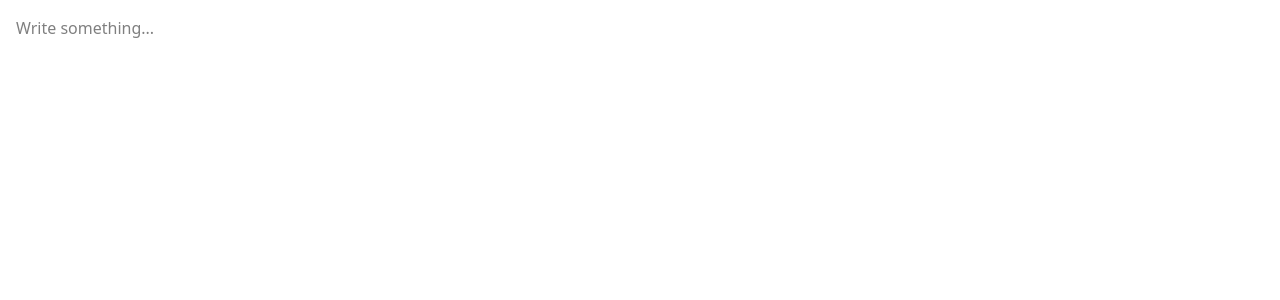
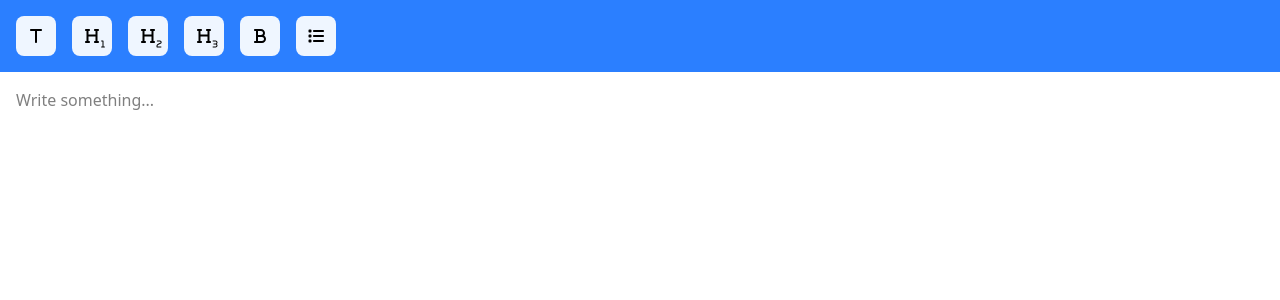
Before and after one commit to kunshbisht/note-app, a React app: page / in a window 1280 px wide. Shown: the top 300 px of the page. Built offline with nearby package versions, Linux system fonts and the light colour scheme; the HTML template or start-up script is replaced by a standard one.

Commit message:
Add navbar

```diff
--- a/package.json
+++ b/package.json
@@ -10,6 +10,8 @@
     "preview": "vite preview"
   },
   "dependencies": {
+    "@fortawesome/free-solid-svg-icons": "^7.1.0",
+    "@fortawesome/react-fontawesome": "^3.1.1",
     "react": "^19.1.1",
     "react-dom": "^19.1.1"
   },
--- a/src/App.tsx
+++ b/src/App.tsx
@@ -1,8 +1,9 @@
 import { useState, useRef, useEffect } from "react";
 import { Input } from "./components/Input";
 import { loadNote, saveNote } from "./localStorage";
+import { fa1, fa2, fa3, faBold, faHeading, faList, faT } from "@fortawesome/free-solid-svg-icons";
+import { IconButton } from "./IconButtonProps";
 
-export type Attribute = keyof Line;
 export type ListType = 'list' | 'none';
 export type HeadingType = 'none' | 'h1' | 'h2' | 'h3' | 'bold';
 
@@ -14,20 +15,34 @@ export type Line = {
 
 export default function App() {
 	const [lines, setLines] = useState<Line[]>([
-		{text:'', list: 'list', heading: 'none'}
+		{ text: '', list: 'list', heading: 'none' }
 	]);
 	const inputRefs = useRef<HTMLInputElement[]>([]);
+	const [activeIndex, setActiveIndex] = useState(0);
 
 	useEffect(() => {
 		setLines(loadNote());
+		inputRefs.current[inputRefs.current.length - 1].focus()
 	}, []);
 
 	useEffect(() => {
 		saveNote(lines);
 	}, [lines]);
 
+	useEffect(() => {
+		console.log(activeIndex);
+	}, [activeIndex])
+
 	return (
 		<div className="flex flex-col">
+			<div className="flex bg-blue-500 p-4 gap-4">
+				<IconButton lastActiveIndex={activeIndex} setLines={setLines} icon={faT} patch={{ list: "none", heading: "none" }} />
+				<IconButton lastActiveIndex={activeIndex} setLines={setLines} icon={faHeading} icon2={fa1} patch={{ list: "none", heading: "h1" }} />
+				<IconButton lastActiveIndex={activeIndex} setLines={setLines} icon={faHeading} icon2={fa2} patch={{ list: "none", heading: "h2" }} />
+				<IconButton lastActiveIndex={activeIndex} setLines={setLines} icon={faHeading} icon2={fa3} patch={{ list: "none", heading: "h3" }} />
+				<IconButton lastActiveIndex={activeIndex} setLines={setLines} icon={faBold} patch={{ heading: "bold" }} />
+				<IconButton lastActiveIndex={activeIndex} setLines={setLines} icon={faList} patch={{ list: "list", heading: "none" }} />
+			</div>
 			<div className="m-4 flex flex-col gap-2">
 				{lines.map((val, i) => (
 					<Input
@@ -37,6 +52,7 @@ export default function App() {
 						inputRefs={inputRefs}
 						lines={lines}
 						setLines={setLines}
+						setActiveIndex={setActiveIndex}
 					/>
 				))}
 			</div>
--- /dev/null
+++ b/src/IconButtonProps.tsx
@@ -0,0 +1,36 @@
+import type { IconDefinition } from "@fortawesome/free-solid-svg-icons";
+import type { Line } from "./App";
+import { FontAwesomeIcon } from "@fortawesome/react-fontawesome";
+
+type IconButtonProps = {
+	lastActiveIndex: number;
+	setLines: React.Dispatch<React.SetStateAction<Line[]>>;
+	icon: IconDefinition;
+	icon2?: IconDefinition;
+	patch: Partial<Line>;
+};
+
+export function IconButton({ lastActiveIndex, setLines, icon, icon2, patch }: IconButtonProps) {
+	return <button
+		className="bg-blue-50 text-black rounded-lg flex w-10 h-10 items-center justify-center
+			cursor-pointer hover:bg-blue-100 active:bg-blue-200 transition-colors"
+		onClick={() => {
+			setLines(prev => {
+				if (!prev[lastActiveIndex]) return prev;
+				const next = [...prev];
+				next[lastActiveIndex] = {
+					...next[lastActiveIndex],
+					...patch
+				};
+				return next;
+			});
+		}}
+	>
+		<FontAwesomeIcon icon={icon} />
+		{icon2 && <FontAwesomeIcon
+			icon={icon2}
+			className="absolute"
+			transform="shrink-8 right-11 down-8"
+		/>}
+	</button>
+}
--- a/src/components/Input.tsx
+++ b/src/components/Input.tsx
@@ -6,9 +6,10 @@ type LineProps = {
 	inputRefs: React.RefObject<HTMLInputElement[]>;
 	lines: Line[];
 	setLines: React.Dispatch<React.SetStateAction<Line[]>>;
+	setActiveIndex: React.Dispatch<React.SetStateAction<number>>;
 };
 
-export function Input({ value, index, inputRefs, lines, setLines }: LineProps) {
+export function Input({ value, index, inputRefs, lines, setLines, setActiveIndex }: LineProps) {
 	function getAttr<K extends keyof Line>(i: number, attr: K): Line[K] {
 		return lines[i][attr];
 	}
@@ -104,15 +105,15 @@ export function Input({ value, index, inputRefs, lines, setLines }: LineProps) {
 		} else if (value.startsWith('! ')) {
 			heading = 'bold';
 			value = value.slice(2);
+		} else if (value.startsWith('### ')) {
+			heading = 'h3';
+			value = value.slice(4);
+		} else if (value.startsWith('## ')) {
+			heading = 'h2';
+			value = value.slice(3);
 		} else if (value.startsWith('# ')) {
 			heading = 'h1';
 			value = value.slice(2);
-		} else if (value.startsWith('## ')) {
-			heading = 'h2';
-			value = value.slice(3);
-		} else if (value.startsWith('### ')) {
-			heading = 'h3';
-			value = value.slice(4);
 		}
 
 		setLines(prev => {
@@ -135,7 +136,7 @@ export function Input({ value, index, inputRefs, lines, setLines }: LineProps) {
 				onKeyDown={e => onKeyDown(e, index)}
 				onChange={e => onChange(e, index)}
 				value={value.text}
-				autoFocus
+				onFocus={() => setActiveIndex(index)}
 			/>
 		</div>
 	);
```
Also changed, not shown: 1 other file (tests, documents, lock files or other folders).
